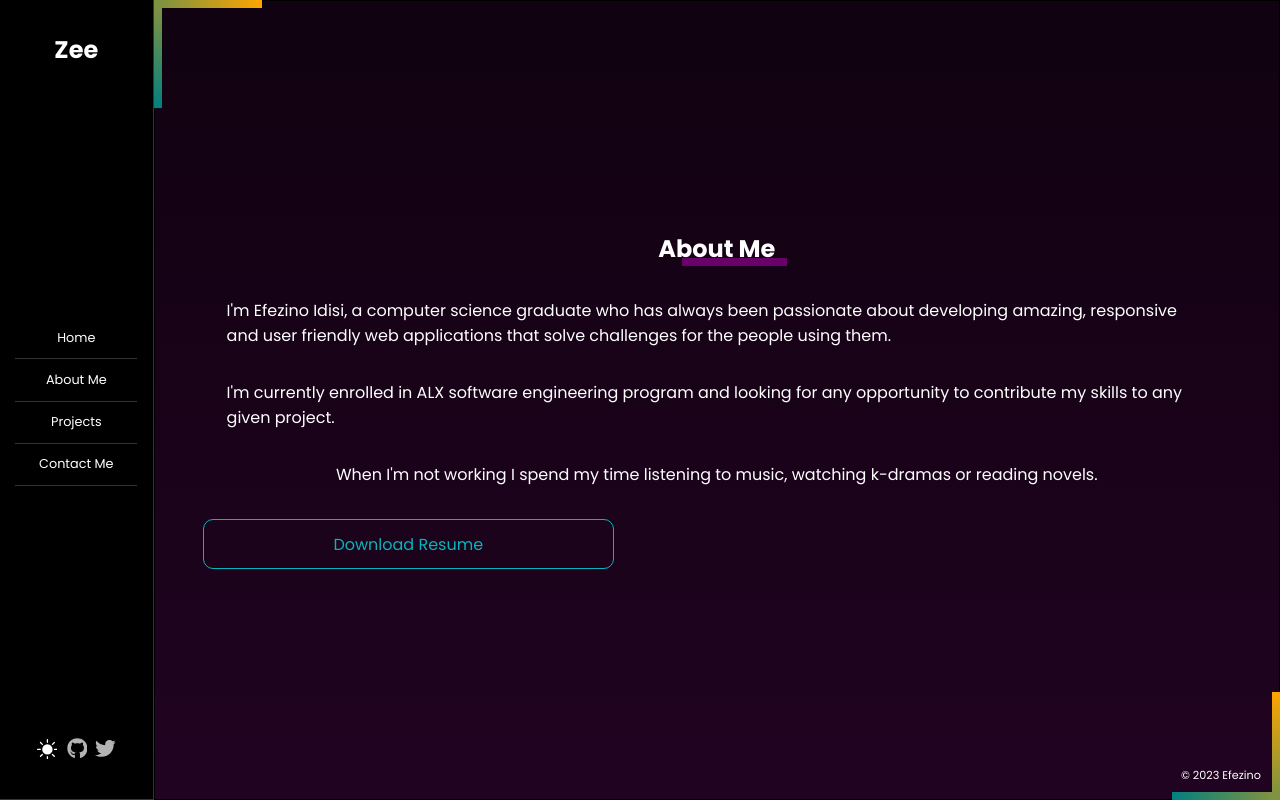
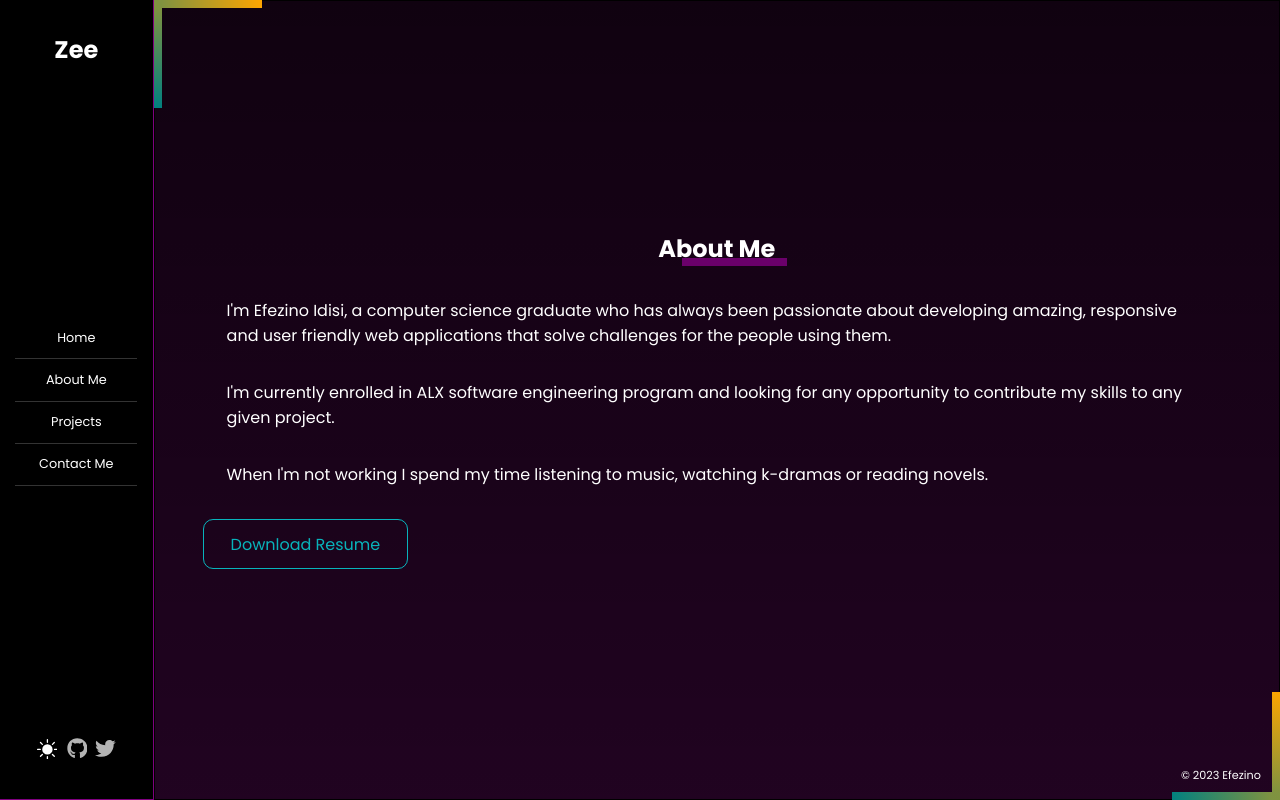
Before and after one commit to efezinoidisi/F__lio, a React (Vite) app: page /about in a window 1280 px wide. Built offline with nearby package versions, Linux system fonts and the light colour scheme.

Commit message:
update about section

```diff
--- a/src/pages/About/style.module.css
+++ b/src/pages/About/style.module.css
@@ -161,6 +161,7 @@
         height: 100vh;
         padding: 0 2rem 0;
         margin-bottom: 0;
+        justify-content: flex-start;
     }
 
     .container::before {
@@ -201,7 +202,7 @@
         display: flex;
         flex-direction: column;
         justify-content: center;
-        align-items: center;
+        align-items: flex-start;
         padding: 0 3rem;
     }
 
@@ -236,7 +237,7 @@
         display: flex;
         flex-direction: column;
         justify-content: center;
-        align-items: center;
+        align-items: flex-start;
         padding: 0 3rem;
     }
 
@@ -265,9 +266,15 @@
 
     .resume {
         align-self: flex-start;
+        width: 20%;
     }
 
     .resume_light {
         align-self: flex-start;
+        width: 20%;
+    }
+
+    .heading {
+        align-self: center;
     }
 }
```
